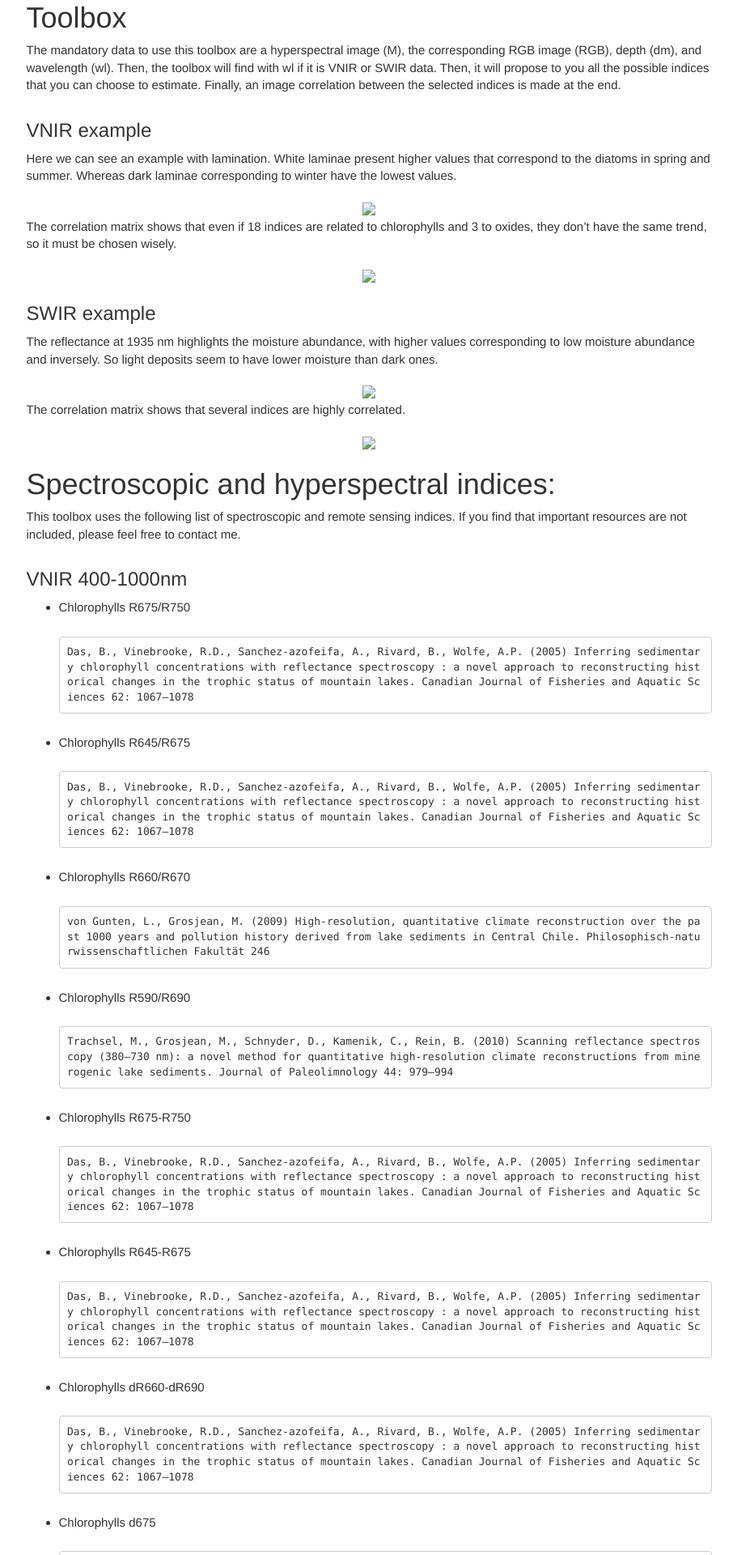
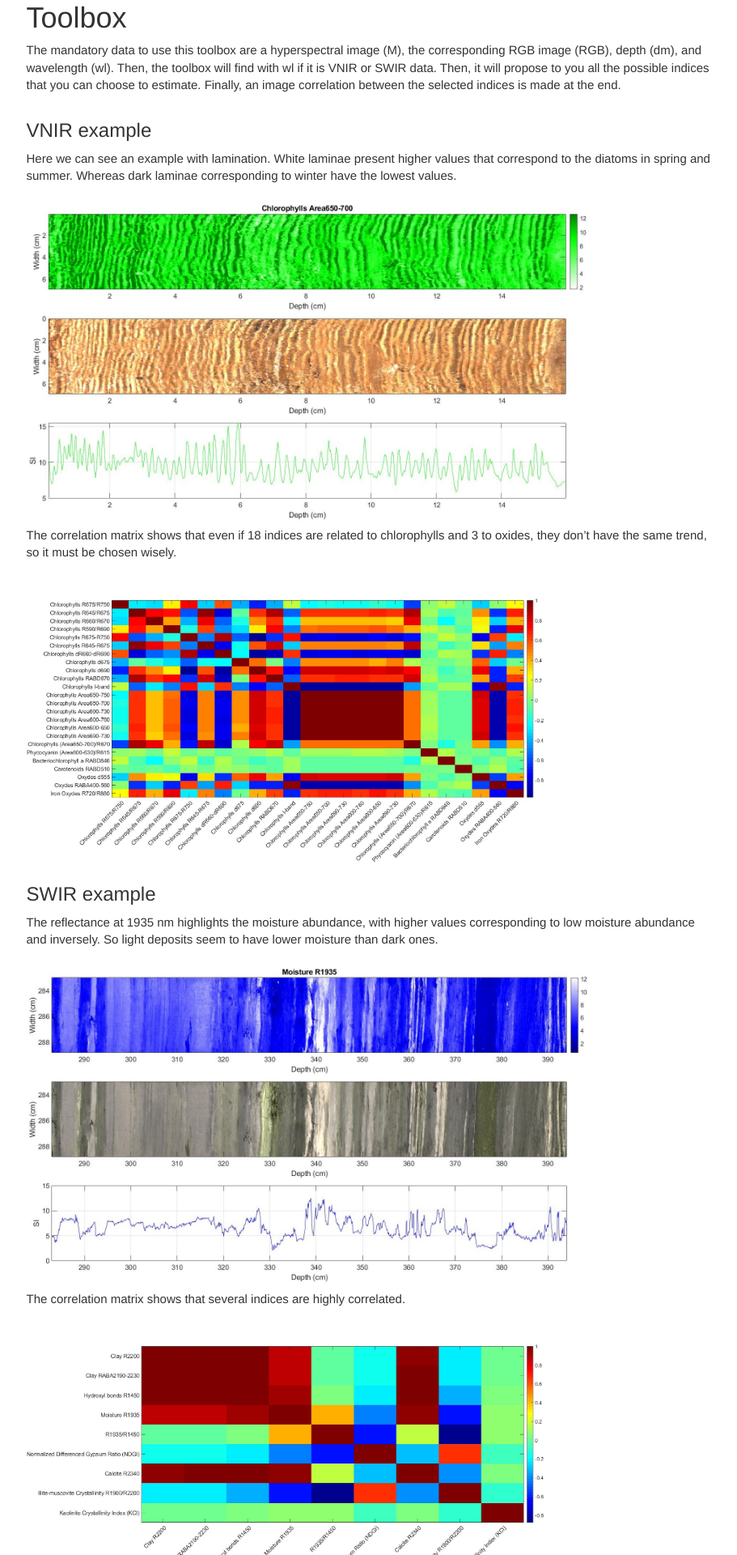
Before and after one commit to JacqKevin/JacqKevin.github.io, a Jekyll site: the page built from pages/Matlab/HSI_SpectralIndices.md, in a window 1280 px wide. Shown: the part 417-2337 px from the top of the page at 81% size, without its empty margins (330-1241 px from the left). Built offline with Jekyll 4.4.1, drawn with Linux system fonts in a browser that asks for light colours; comment, search, counter and statistics services are not loaded.

Commit message:
Update HSI_SpectralIndices.md

```diff
--- a/pages/Matlab/HSI_SpectralIndices.md
+++ b/pages/Matlab/HSI_SpectralIndices.md
@@ -11,21 +11,21 @@ The mandatory data to use this toolbox are a hyperspectral image (M), the corres
 ## VNIR example
 Here we can see an example with lamination. White laminae present higher values that correspond to the diatoms in spring and summer. Whereas dark laminae corresponding to winter have the lowest values.
 
-<center><img src="Chloro.jpg" width="900"/></center>
+{% include image.html file="Chloro.jpg" %}
 
 The correlation matrix shows that even if 18 indices are related to chlorophylls and 3 to oxides, they don't have the same trend, so it must be chosen wisely.
 
-<center><img src="Corr_VNIR_Indice.jpg" width="900"/></center>
+{% include image.html file="Corr_VNIR_Indice.jpg" %}
 
 ## SWIR example
 
 The reflectance at 1935 nm highlights the moisture abundance, with higher values corresponding to low moisture abundance and inversely. So light deposits seem to have lower moisture than dark ones.
 
-<center><img src="Moisture.jpg" width="900"/></center>
+{% include image.html file="Moisture.jpg" %}
 
 The correlation matrix shows that several indices are highly correlated.
 
-<center><img src="Corr_SWIR_Indice.jpg" width="900"/></center>
+{% include image.html file="Corr_SWIR_Indice.jpg" %}
 
 # Spectroscopic and hyperspectral indices:
 This toolbox uses the following list of spectroscopic and remote sensing indices. If you find that important resources are not included, please feel free to contact me.
```
